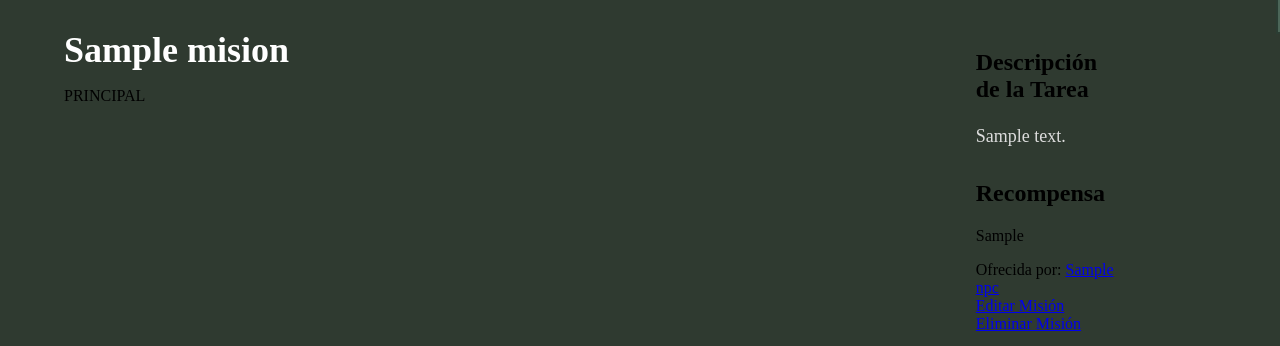
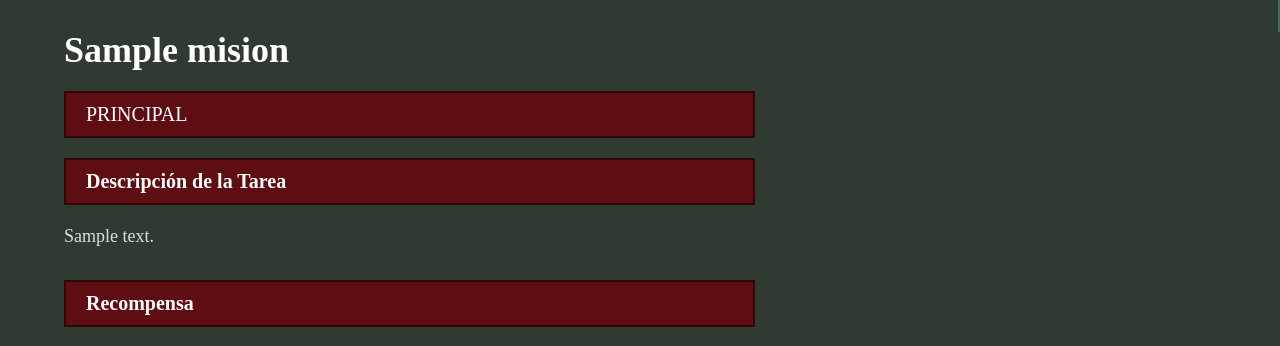
Before and after one commit to Andres1549/proyecto_npc, a FastAPI app: page /misiones/1 in a window 1280 px wide. Shown: the part 220-566 px from the top of the page. Run offline with FastAPI, Linux system fonts and the light colour scheme; tables that the repository leaves empty hold one stand-in row (values such as "Sample post").

Commit message:
ajustes html

```diff
--- a/app/routers/historial.py
+++ b/app/routers/historial.py
@@ -17,7 +17,7 @@ def ver_historial(request: Request, session: Session = Depends(get_session)):
     items_inactivos = session.exec(select(Item).where(Item.activo == False)).all()
     misiones_inactivas = session.exec(select(Mision).where(Mision.activo == False)).all()
 
-    return templates.TemplateResponse("historial.html", {
+    return templates.TemplateResponse("listas/historial.html", {
         "request": request,
         "npcs": npcs_inactivos,
         "ubicaciones": ubicaciones_inactivas,
--- a/app/templates/detalles/mision_detalle.html
+++ b/app/templates/detalles/mision_detalle.html
@@ -5,36 +5,38 @@
 {% endblock %}
 
 {% block content %}
+
 <div class="detalle-container">
 
-    <div class="detalle-header">
+    <div class="detalle-info">
         <h1 class="detalle-titulo">{{ mision.titulo }}</h1>
-        <p class="detalle-tipo mision-tipo">{{ mision.tipo.value.upper() }}</p>
-    </div>
 
-    <div class="detalle-cuerpo">
+        <p class="subtitulo mision-tipo">{{ mision.tipo.value.upper() }}</p>
 
-        <div class="detalle-info">
-            <h2 class="detalle-subtitulo">Descripción de la Tarea</h2>
-            <p class="detalle-descripcion">{{ mision.descripcion }}</p>
+        <h2 class="subtitulo">Descripción de la Tarea</h2>
+        <p class="detalle-descripcion">
+            {{ mision.descripcion }}
+        </p>
 
-            <h2 class="detalle-subtitulo recompensa-titulo">Recompensa</h2>
-            <p class="detalle-recompensa">{{ mision.recompensa }}</p>
+        <h2 class="subtitulo recompensa-titulo">Recompensa</h2>
+        <p class="detalle-descripcion">{{ mision.recompensa }}</p>
 
-            <!-- Enlace al NPC que ofrece la misión -->
-            {% if mision.npc %}
-                <div class="atributo-item npc-info">
-                    <span class="etiqueta">Ofrecida por:</span>
+        {% if mision.npc %}
+            <h2 class="subtitulo">Ofrecida por</h2>
+            <p class="detalle-descripcion">
+                <a href="/npcs/{{ mision.npc.id }}" class="valor npc-link">{{ mision.npc.nombre }}</a>
+            </p>
+        {% endif %}
 
-                    <a href="/npcs/{{ mision.npc.id }}" class="valor npc-link">{{ mision.npc.nombre }}</a>
-                </div>
-            {% endif %}
-
-            <div class="detalle-acciones">
-                <a href="/misiones/{{ mision.id }}/editar" class="btn-editar">Editar Misión</a>
-                <a href="/misiones/{{ mision.id }}/eliminar" class="btn-eliminar">Eliminar Misión</a>
-            </div>
+        <div class="acciones-npc">
+            <button class="btn-accion" onclick="window.location.href='/misiones/{{ mision.id }}/editar'">
+                ⚙ Editar Misión
+            </button>
+            <button class="btn-accion btn-danger" onclick="window.location.href='/misiones/{{ mision.id }}/eliminar'">
+                🗑 Eliminar Misión
+            </button>
         </div>
     </div>
 </div>
+
 {% endblock %}
```
Also changed, not shown: app/templates/detalles/item_detalle.html (+34 -27 lines).
